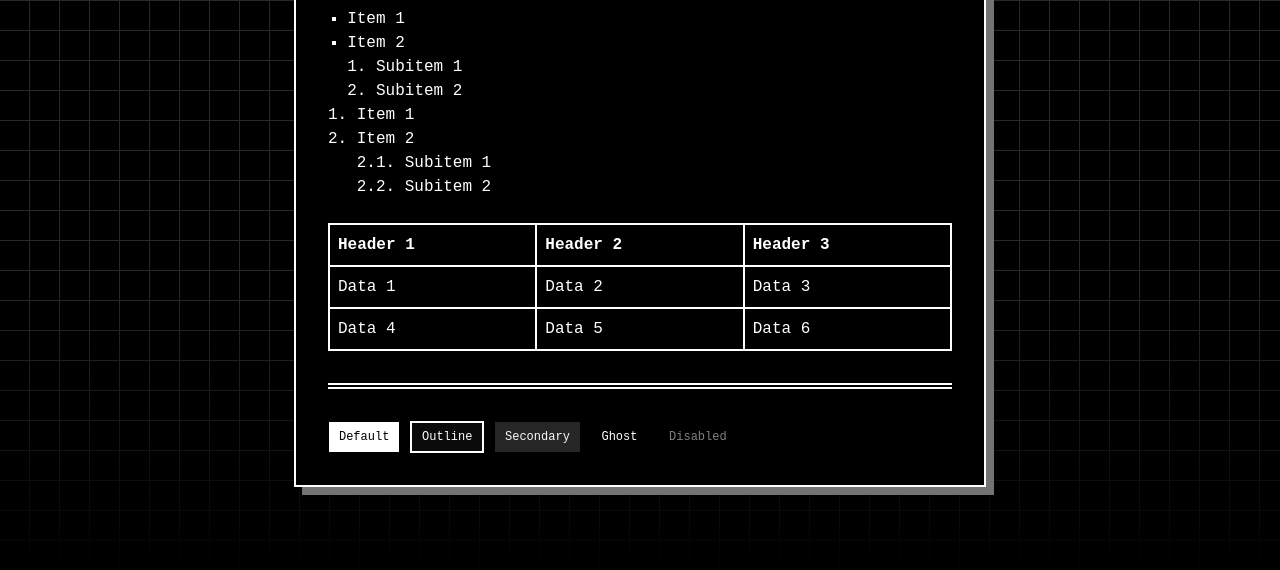
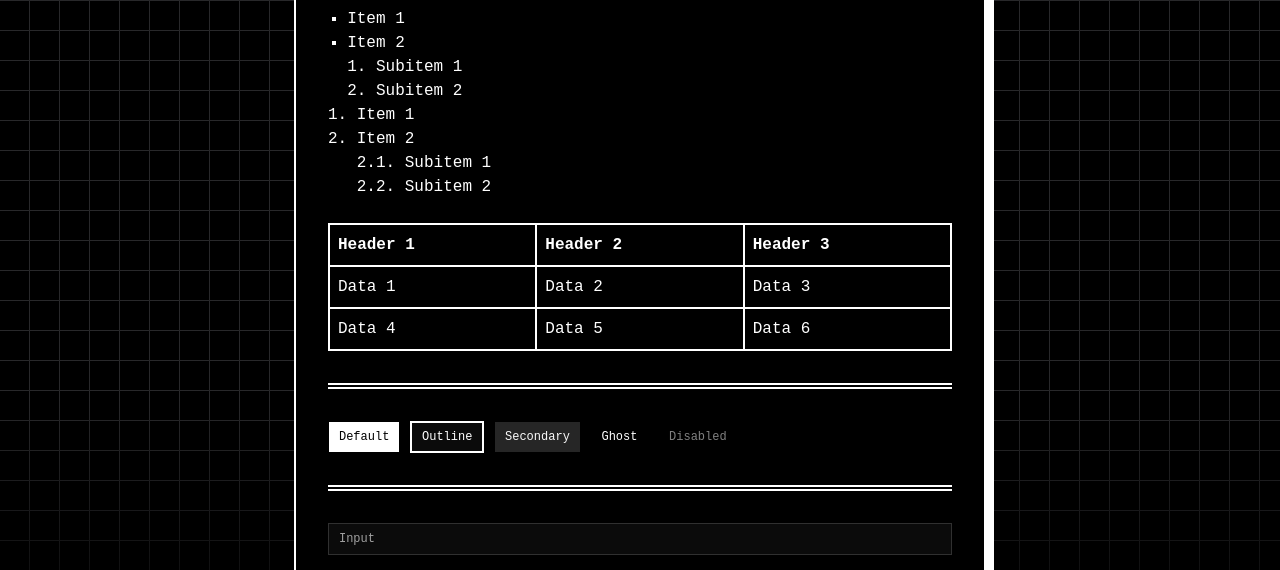
Before and after one commit to TheComputerM/thecomputerm.github.io, an Astro site: page /styleguide in a window 1280 px wide. Shown: the part 797-1367 px from the top of the page. Built offline with nearby package versions, Linux system fonts and the light colour scheme; Astro itself is replaced by a stand-in of ours.

Commit message:
feat: added input

```diff
--- /dev/null
+++ b/src/components/ui/input.tsx
@@ -0,0 +1,20 @@
+import { Input as InputPrimitive } from "@base-ui/react/input";
+import type * as React from "react";
+
+import { cn } from "@/lib/utils";
+
+function Input({ className, type, ...props }: React.ComponentProps<"input">) {
+	return (
+		<InputPrimitive
+			type={type}
+			data-slot="input"
+			className={cn(
+				"dark:bg-input/30 border-input focus-visible:border-ring focus-visible:ring-ring aria-invalid:ring-destructive/20 dark:aria-invalid:ring-destructive/40 aria-invalid:border-destructive dark:aria-invalid:border-destructive/50 disabled:bg-input/50 dark:disabled:bg-input/80 h-8 rounded-none border bg-transparent px-2.5 py-1 text-xs transition-colors file:h-6 file:text-xs file:font-medium focus-visible:ring-1 aria-invalid:ring-1 md:text-xs file:text-foreground placeholder:text-muted-foreground w-full min-w-0 outline-none file:inline-flex file:border-0 file:bg-transparent disabled:pointer-events-none disabled:cursor-not-allowed disabled:opacity-50",
+				className,
+			)}
+			{...props}
+		/>
+	);
+}
+
+export { Input };
--- a/src/pages/styleguide.astro
+++ b/src/pages/styleguide.astro
@@ -2,6 +2,7 @@
 import { Button } from "@/components/ui/button";
 import { ContentContainer, GridBackground } from "@/components/ui/content";
 import { Frame } from "@/components/ui/frame";
+import { Input } from "@/components/ui/input";
 import BaseLayout from "@/layouts/Base.astro";
 ---
 
@@ -76,6 +77,8 @@ import BaseLayout from "@/layouts/Base.astro";
             <Button variant="secondary">Secondary</Button>
             <Button variant="ghost">Ghost</Button>
             <Button disabled variant="ghost">Disabled</Button>
+            <hr />
+            <Input placeholder="Input" />
         </ContentContainer>
     </GridBackground>
 </BaseLayout>
--- a/src/styles/global.css
+++ b/src/styles/global.css
@@ -24,7 +24,7 @@
 	--color-chart-3: var(--chart-3);
 	--color-chart-2: var(--chart-2);
 	--color-chart-1: var(--chart-1);
-	--color-ring: var(--ring);
+	--color-ring: var(--foreground);
 	--color-input: var(--input);
 	--color-border: var(--foreground);
 	--color-destructive: var(--destructive);
@@ -132,7 +132,7 @@
 	* {
 		scrollbar-width: thin;
 		scrollbar-color: var(--color-foreground) transparent;
-		@apply border-border outline-ring/50;
+		@apply border-border;
 	}
 
 	body {
```
